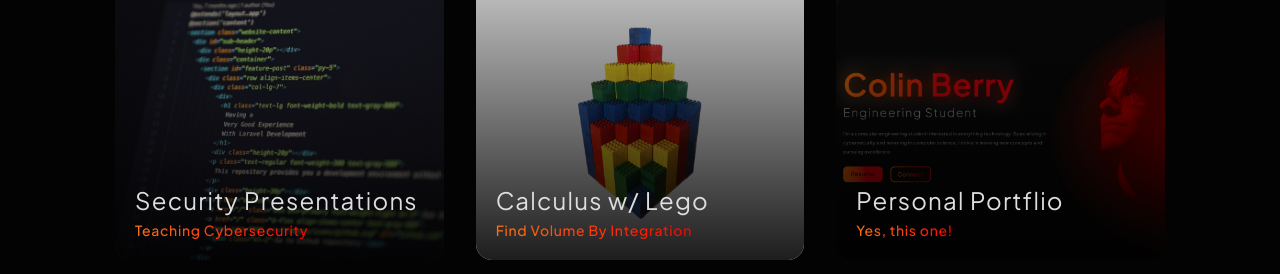
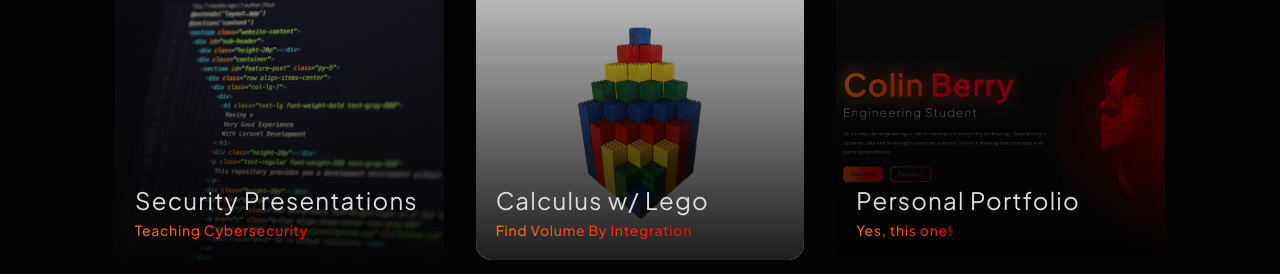
Before and after one commit to kaliberxzy/personal-portfolio, a React (Vite) app: page / in a window 1280 px wide. Shown: the part 3139-3413 px from the top of the page. Built offline with nearby package versions, Linux system fonts and the light colour scheme.

Commit message:
fixed spelling

```diff
--- a/src/components/sections/Projects.jsx
+++ b/src/components/sections/Projects.jsx
@@ -59,7 +59,7 @@ const Projects = () => {
         />
         <ProjectBox
           image={portfolioProjectPreview}
-          title="Personal Portflio"
+          title="Personal Portfolio"
           subtitle="Yes, this one!"
           link="/"
           delay={0.3}
```
